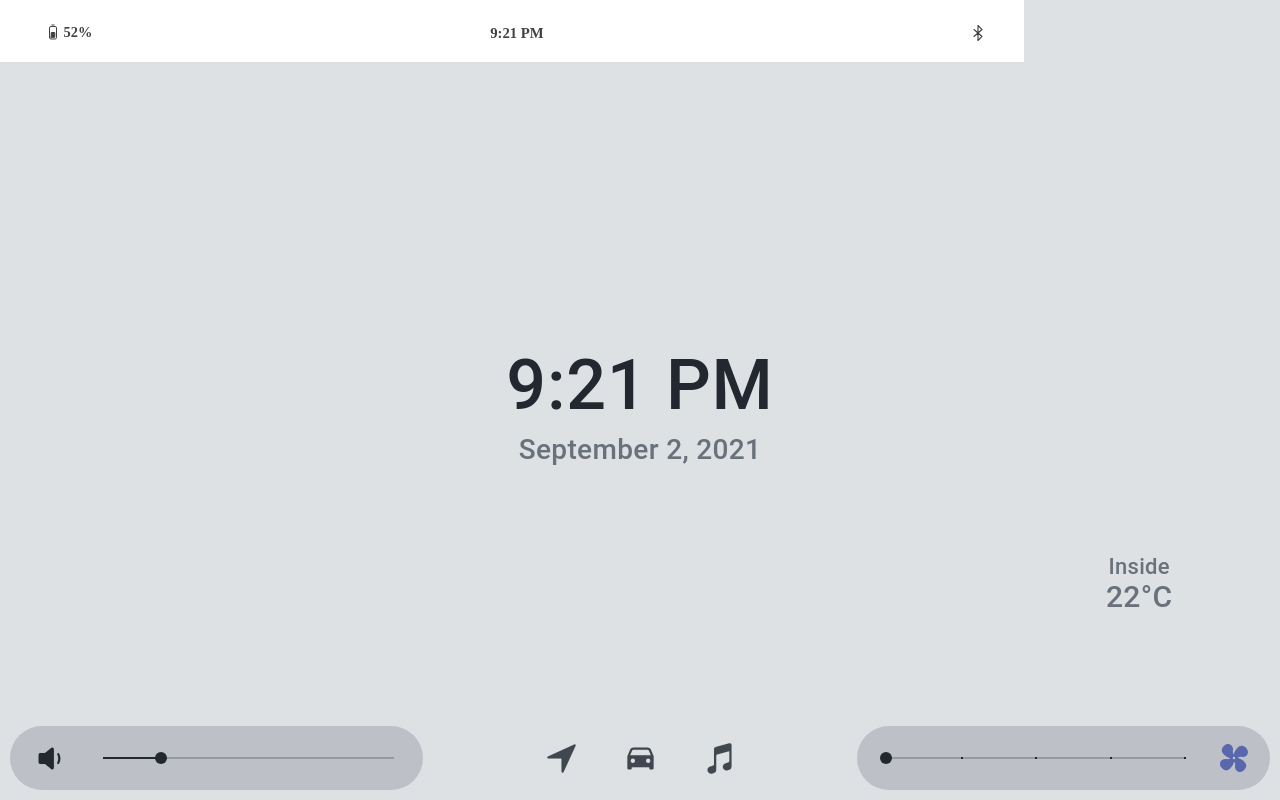
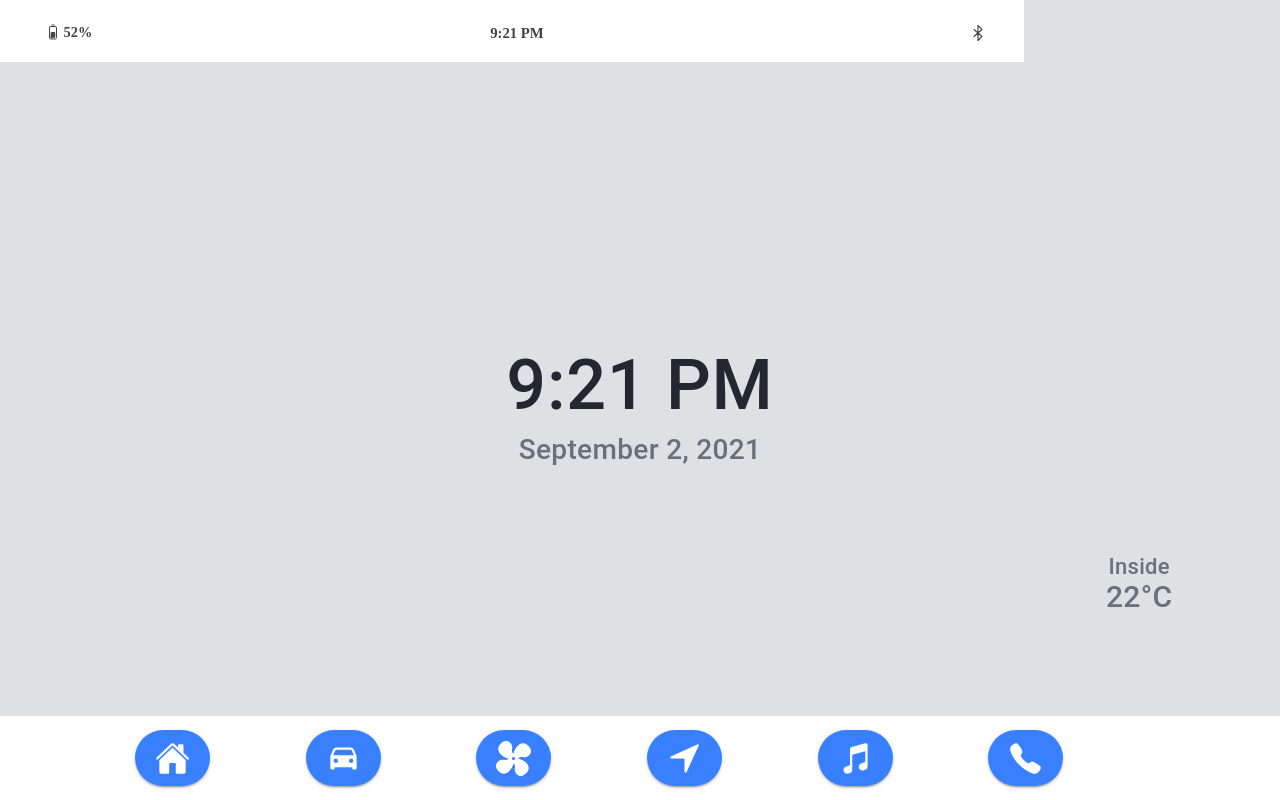
Before and after one commit to relectric-car-team/user-interface, a React (Create React App) app: page / in a window 1280 px wide. Built offline with nearby package versions, Linux system fonts and the light colour scheme.

Commit message:
feat: Added new footer bar - Buttons work - Formatting in progress

```diff
--- /dev/null
+++ b/src/components/FooterBar.scss
@@ -0,0 +1,27 @@
+.FooterToolbar {
+    width: 1024px;
+
+    height: 93px;
+}
+
+.FooterBarRow {
+    width: 1024px;
+    justify-content: center;
+    justify-self: center;
+    display: row;
+    flex-direction: row;
+
+    vertical-align: middle;
+    align-items: center;
+    //padding: 0px 55px;
+}
+
+.FooterBarIcon {
+    font-size: 35px;
+}
+
+.FooterBarColumn {
+}
+
+.FooterButtonRow {
+}
--- /dev/null
+++ b/src/components/FooterBar.tsx
@@ -0,0 +1,89 @@
+import { IonButton, IonCol, IonGrid, IonIcon, IonRow, IonToolbar } from '@ionic/react';
+import { useDispatch, useSelector } from 'react-redux';
+import { car, home, musicalNotes, navigate, call } from 'ionicons/icons';
+import React from 'react';
+import { selectRouter } from '../app/reducersindex';
+import Fan from '../assets/icons/fan.svg';
+import { Pages } from '../Models/Enums';
+import { setPage } from '../features/Routing/RouterStore';
+import './FooterBar.scss';
+
+const FooterBar: React.FC = () => {
+    const page = useSelector(selectRouter);
+    const dispatch = useDispatch();
+
+    /**
+     * Handles click from NavBar
+     * @param button - NavBar button at bottom that was pressed
+     */
+    const handleClick = (button: Pages) => {
+        console.log(button);
+        if (button === page) {
+            dispatch(setPage(Pages.Home));
+        } else {
+            dispatch(setPage(button));
+        }
+    };
+    return (
+        <IonToolbar>
+            <IonGrid>
+                <IonRow className="FooterBarRow">
+                    <IonCol size="2" className="FooterBarColumn">
+                        <IonRow>
+                            <IonButton fill="solid" size="large" shape="round" onClick={() => handleClick(Pages.Home)}>
+                                <IonIcon className="FooterBarIcon" icon={home}></IonIcon>
+                            </IonButton>
+                        </IonRow>
+                    </IonCol>
+                    <IonCol size="2" className="FooterBarColumn">
+                        <IonRow>
+                            <IonButton fill="solid" size="large" shape="round" onClick={() => handleClick(Pages.Car)}>
+                                <IonIcon className="FooterBarIcon" icon={car}></IonIcon>
+                            </IonButton>
+                        </IonRow>
+                    </IonCol>
+                    <IonCol size="2" className="FooterBarColumn">
+                        <IonRow>
+                            <IonButton
+                                fill="solid"
+                                size="large"
+                                shape="round"
+                                onClick={() => handleClick(Pages.Climate)}
+                            >
+                                <IonIcon className="FooterBarIcon" icon={Fan}></IonIcon>
+                            </IonButton>
+                        </IonRow>
+                    </IonCol>
+                    <IonCol size="2" className="FooterBarColumn">
+                        <IonRow>
+                            <IonButton
+                                fill="solid"
+                                size="large"
+                                shape="round"
+                                onClick={() => handleClick(Pages.Navigation)}
+                            >
+                                <IonIcon className="FooterBarIcon" icon={navigate}></IonIcon>
+                            </IonButton>
+                        </IonRow>
+                    </IonCol>
+                    <IonCol size="2" className="FooterBarColumn">
+                        <IonRow>
+                            <IonButton fill="solid" size="large" shape="round" onClick={() => handleClick(Pages.Music)}>
+                                <IonIcon className="FooterBarIcon" icon={musicalNotes}></IonIcon>
+                            </IonButton>
+                        </IonRow>
+                    </IonCol>
+                    <IonCol size="2" className="FooterBarColumn">
+                        <IonRow>
+                            <IonButton fill="solid" size="large" shape="round" onClick={() => handleClick(Pages.Home)}>
+                                <IonIcon className="FooterBarIcon" icon={call}></IonIcon>
+                            </IonButton>
+                        </IonRow>
+                    </IonCol>
+                </IonRow>
+            </IonGrid>
+        </IonToolbar>
+    );
+};
+
+export default FooterBar;
--- a/src/pages/AppContainer.tsx
+++ b/src/pages/AppContainer.tsx
@@ -1,6 +1,7 @@
 import React from 'react';
 import Home from './Home';
 import TabBar from '../components/TabBar';
+import FooterBar from '../components/FooterBar';
 import ComponentModal from './ComponentModal';
 import TopBar from '../components/TopBar';
 
@@ -13,7 +14,7 @@ const AppContainer: React.FC = () => {
             {/* Home page */}
             <Home />
             {/* Lower tab bar with icon */}
-            <TabBar />
+            <FooterBar />
             {/* Settings floating action button*/}
         </>
     );
```
